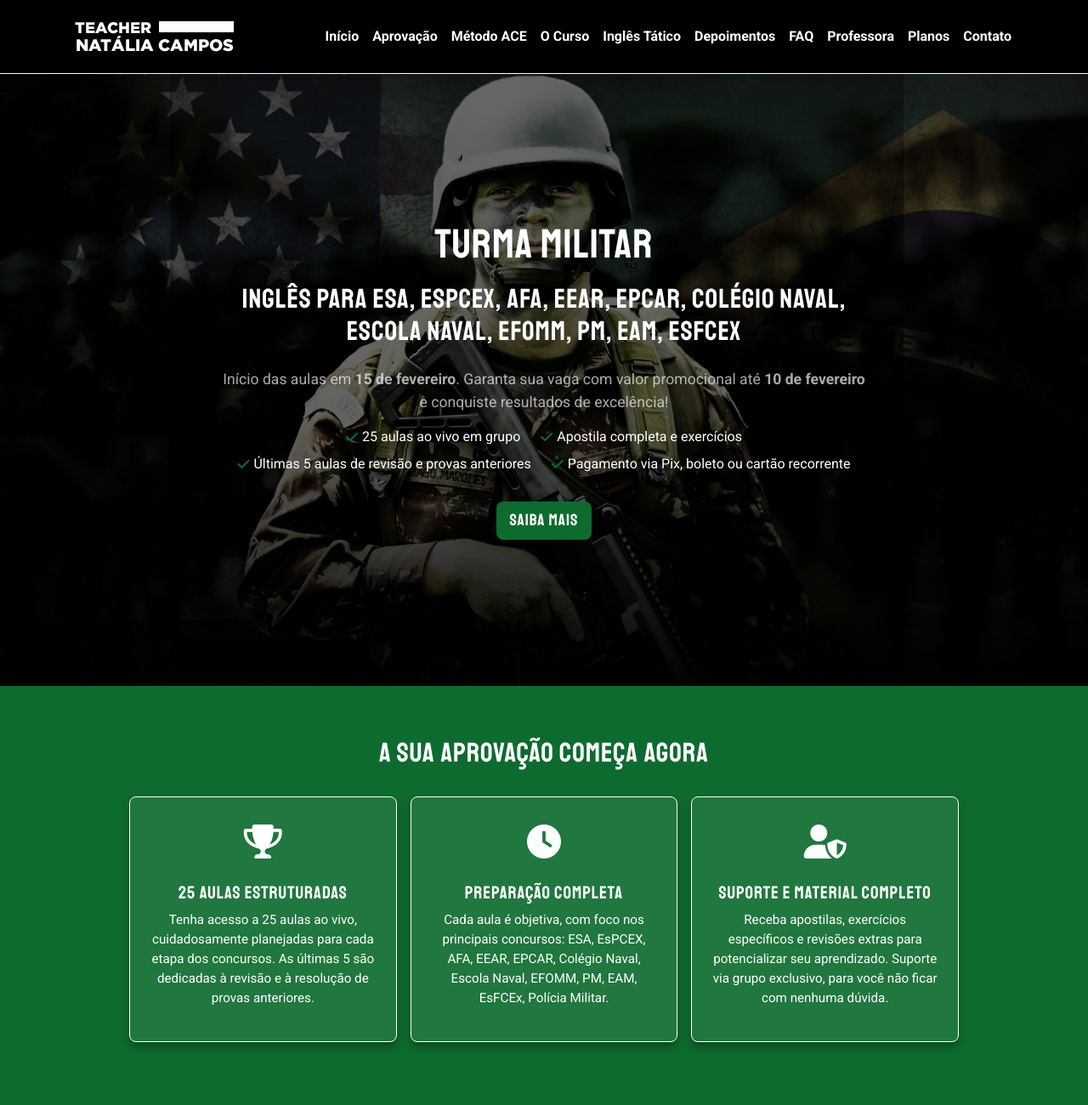
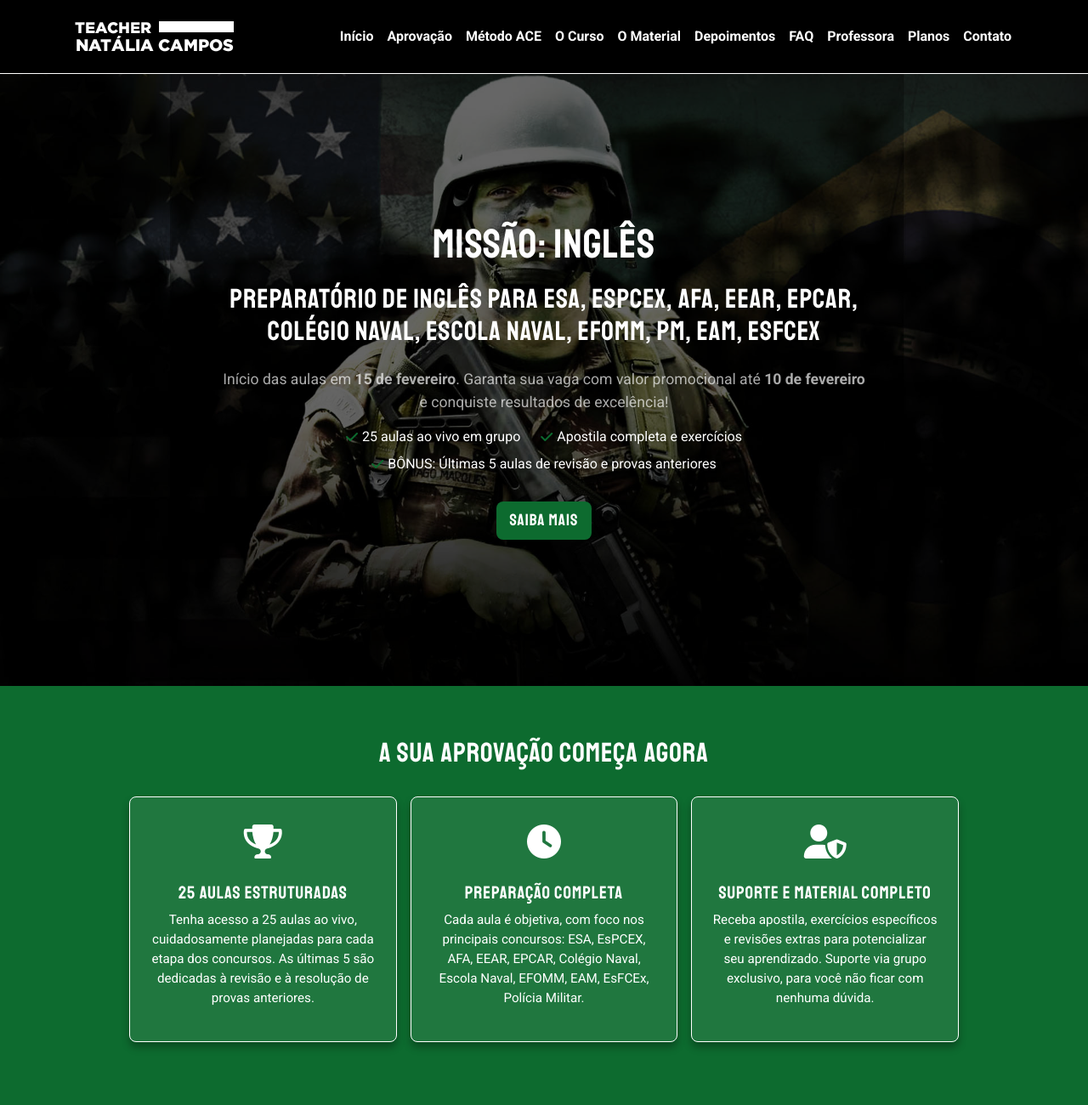
Before and after one commit to NataliaNCCS/teacher, a plain HTML site: page index.html in a window 1280 px wide. Shown: the top 1300 px of the page at 85% size. Drawn offline with nearby package versions, Linux system fonts and the light colour scheme.

Commit message:
Update index.html

```diff
--- a/index.html
+++ b/index.html
@@ -12,7 +12,7 @@
   <!-- Favicon -->
   <link rel="icon" href="./images/favicon.png" type="image/png" />
 
-  <title>Turma Militar - Inglês para Concursos Militares</title>
+  <title>Missão: Inglês | Preparatório de Inglês para Concursos Militares</title>
 
   <!-- =======================
        CSS E FRAMEWORKS
@@ -543,7 +543,7 @@
           <li class="nav-item"><a class="nav-link" href="#approval">Aprovação</a></li>
           <li class="nav-item"><a class="nav-link" href="#metodo-ace">Método ACE</a></li>
           <li class="nav-item"><a class="nav-link" href="#curso">O Curso</a></li>
-          <li class="nav-item"><a class="nav-link" href="#material">Inglês Tático</a></li>
+          <li class="nav-item"><a class="nav-link" href="#material">O Material</a></li>
           <li class="nav-item"><a class="nav-link" href="#depoimentos">Depoimentos</a></li>
           <li class="nav-item"><a class="nav-link" href="#faq">FAQ</a></li>
           <li class="nav-item"><a class="nav-link" href="#professora">Professora</a></li>
@@ -560,8 +560,8 @@
   <section class="hero" id="hero">
     <div class="hero-overlay"></div>
     <div class="container hero-content">
-      <h1>Turma Militar</h1>
-      <h2>Inglês para ESA, EsPCEX, AFA, EEAR, EPCAR, Colégio Naval, Escola Naval, EFOMM, PM, EAM, EsFCEx</h2>
+      <h1>Missão: Inglês </h1>
+      <h2>Preparatório de Inglês para ESA, EsPCEX, AFA, EEAR, EPCAR, Colégio Naval, Escola Naval, EFOMM, PM, EAM, EsFCEx</h2>
       <p style="color: #fffa;">
         Início das aulas em <strong>15 de fevereiro</strong>. Garanta sua vaga com valor promocional até
         <strong>10 de fevereiro</strong> e conquiste resultados de excelência!
@@ -569,11 +569,10 @@
       <ul class="hero-bullets">
         <li><i class="fas fa-check"></i> 25 aulas ao vivo em grupo</li>
         <li><i class="fas fa-check"></i> Apostila completa e exercícios</li>
-        <li><i class="fas fa-check"></i> Últimas 5 aulas de revisão e provas anteriores</li>
-        <li><i class="fas fa-check"></i> Pagamento via Pix, boleto ou cartão recorrente</li>
+        <li><i class="fas fa-check"></i> BÔNUS: Últimas 5 aulas de revisão e provas anteriores</li>
       </ul>
       <a
-        href="https://wa.me/5512982611335"
+        href="https://wa.me/5512982611335?text=Ol%C3%A1!%20Quero%20saber%20mais%20sobre%20o%20Miss%C3%A3o%3A%20Ingl%C3%AAs!"
         class="btn btn-custom-green btn-lg"
       >
         Saiba Mais
@@ -606,7 +605,7 @@
         <h5>Preparação Completa</h5>
         <p>
           Cada aula é objetiva, com foco nos principais concursos:
-          ESA, EsPCEX, AFA, EEAR, EPCAR, Colégio Naval, Escola Naval, EFOMM, PM, EAM, EsFCEx, Polícia Militar.
+          ESA, EsPCEX, AFA, EEAR, EPCAR, Colégio Naval, Escola Naval, EFOMM, EAM, EsFCEx, Polícia Militar.
         </p>
       </div>
       <!-- Box 3 -->
@@ -616,7 +615,7 @@
         </div>
         <h5>Suporte e Material Completo</h5>
         <p>
-          Receba apostilas, exercícios específicos e revisões extras para potencializar seu aprendizado.
+          Receba apostila, exercícios específicos e revisões extras para potencializar seu aprendizado.
           Suporte via grupo exclusivo, para você não ficar com nenhuma dúvida.
         </p>
       </div>
@@ -684,7 +683,7 @@
         </div>
         <div class="col-md-4">
           <div class="feature-card">
-            <h5><i class="fas fa-gift"></i> Revisão completa</h5>
+            <h5><i class="fas fa-gift"></i> BÔNUS: Revisão completa</h5>
             <p>
               Revisão intensiva e resolução de provas anteriores, consolidando todo o conteúdo
               e garantindo mais confiança no dia do exame.
@@ -719,7 +718,7 @@
             O material MAIS COMPLETO!
           </h2>
           <p class="mb-3">
-            O <strong>Inglês Tático</strong> é uma apostila completa que incorpora o Método ACE.
+            O matérial do curso <strong>Missão: Inglês</strong> oferece uma apostila completa que incorpora o Método ACE.
             Focada nos principais concursos militares, ela apresenta mais de <strong>400 exercícios</strong>
             e uma <strong>profunda explicação teórica</strong> de cada assunto.
           </p>
@@ -729,7 +728,7 @@
             Colégio Naval, Escola Naval, EFOMM, PM, EAM e EsFCEx.
           </p>
           <p class="mb-3">
-            Essa combinação de teoria + prática torna o <strong>Inglês Tático</strong>
+            Essa combinação de teoria + prática torna o <strong>Missão: Inglês</strong>
             um material essencial para quem deseja acelerar o aprendizado e garantir
             um desempenho sólido nos concursos militares.
           </p>
@@ -986,7 +985,7 @@
     <div class="container">
       <h2 class="section-title">Conheça a Sua Professora</h2>
       <p class="section-subtitle">
-        Quem está à frente da Turma Militar - Inglês para Concursos Militares
+        Quem está à frente do Missão: Inglês - Preparatório de Inglês para Concursos Militares
       </p>
       <div class="row align-items-center justify-content-center">
         <div class="col-md-4 text-center">
@@ -1182,7 +1181,7 @@
         Fale diretamente conosco via WhatsApp e vamos ajudá-lo a conquistar sua vaga militar!
       </p>
       <a
-        href="https://wa.me/5512982611335?text=Ol%C3%A1%2C%20tenho%20d%C3%BAvidas%20sobre%20a%20Turma%20Militar%20-%20Ingl%C3%AAs%20para%20Concursos%21"
+        href="https://wa.me/5512982611335?text=Ol%C3%A1!%20Quero%20saber%20mais%20sobre%20o%20Miss%C3%A3o%3A%20Ingl%C3%AAs!"
         class="contact-btn"
       >
         <i class="fab fa-whatsapp"></i> Fale Conosco Agora
```
